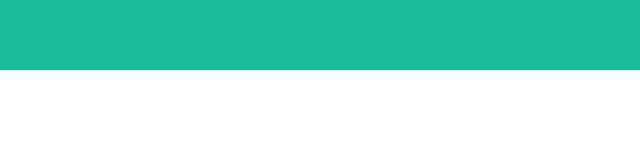
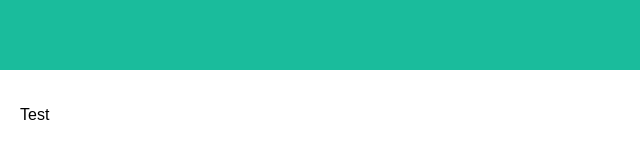
Before and after one commit to Pixelsz64/siglesetup.online, a plain HTML site: page index.html in a window 1280 px wide. Shown: the part 199-358 px from the top of the page, 0-640 px from the left. Drawn offline with Linux system fonts and the light colour scheme.

Commit message:
Update index.html

```diff
--- a/index.html
+++ b/index.html
@@ -23,5 +23,8 @@ body {
 <div class="header">
   <h1>Sigle Setup</h1>
 </div>
+    <div class="content">
+      <p>Test</p>
+    </div>
   </body>
 </html>
```
